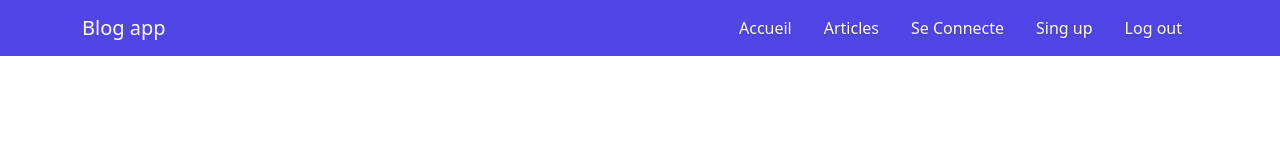
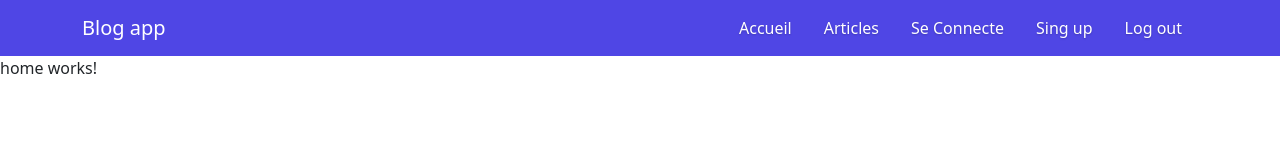
Before and after one commit to SamiChafik/SP4_BR3, an Angular app: page / in a window 1280 px wide. Shown: the top 160 px of the page. Built offline with nearby package versions, Linux system fonts and the light colour scheme.

Commit message:
added router outlet

```diff
--- a/src/app/app.component.html
+++ b/src/app/app.component.html
@@ -1 +1,4 @@
 <app-navbar></app-navbar>
+<div>
+  <router-outlet></router-outlet>
+</div>
```
